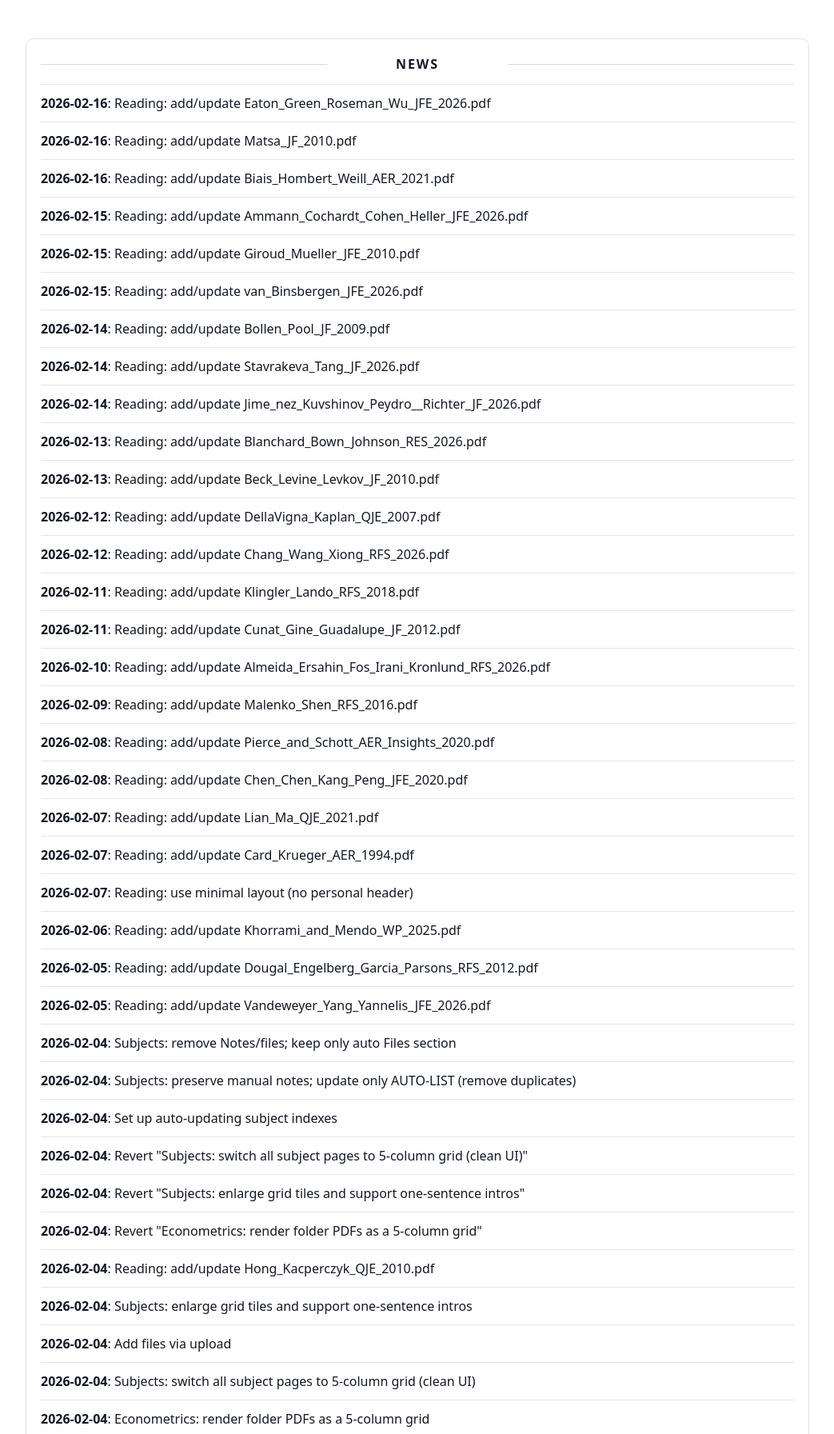
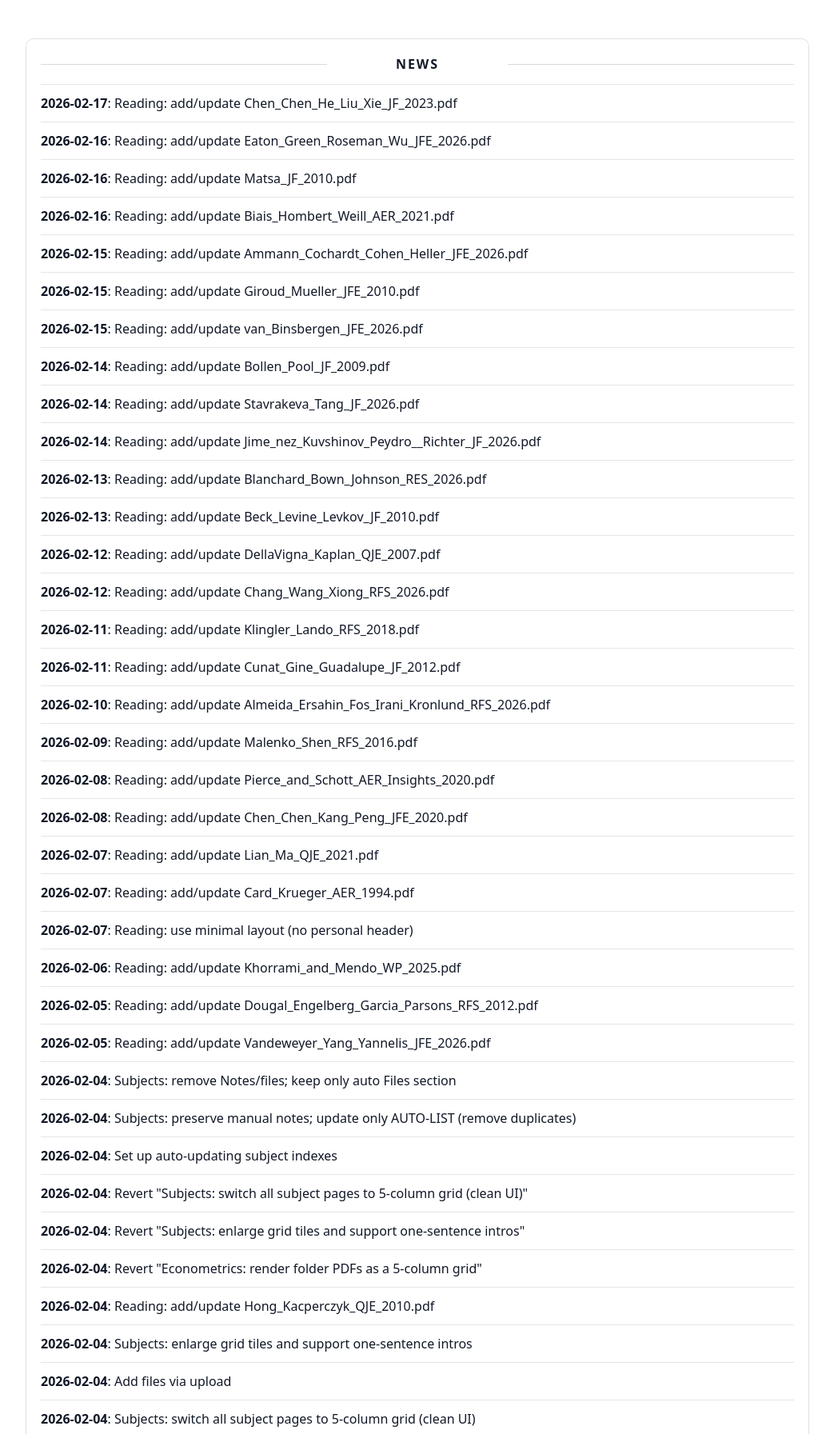
Before and after one commit to yaxinzn/study-archive, a Jekyll site: the page built from updates/index.md, in a window 1280 px wide, cut to the strip 476-2269 px from the top of the page. Shown: the whole strip at 80% size, without its empty margins (118-1161 px from the left). Built offline with Jekyll 4.4.1, drawn with Linux system fonts in a browser that asks for light colours; some of the changed text lies outside the part shown.

Commit message:
chore: update NEWS feed

```diff
--- a/_data/news.yml
+++ b/_data/news.yml
@@ -1,4 +1,7 @@
 # Auto-generated update history (sorted newest -> oldest). Do not edit manually.
+- ts: "1771318836"
+  date: "2026-02-17"
+  title: "Reading: add/update Chen_Chen_He_Liu_Xie_JF_2023.pdf"
 - ts: "1771244335"
   date: "2026-02-16"
   title: "Reading: add/update Eaton_Green_Roseman_Wu_JFE_2026.pdf"
```
